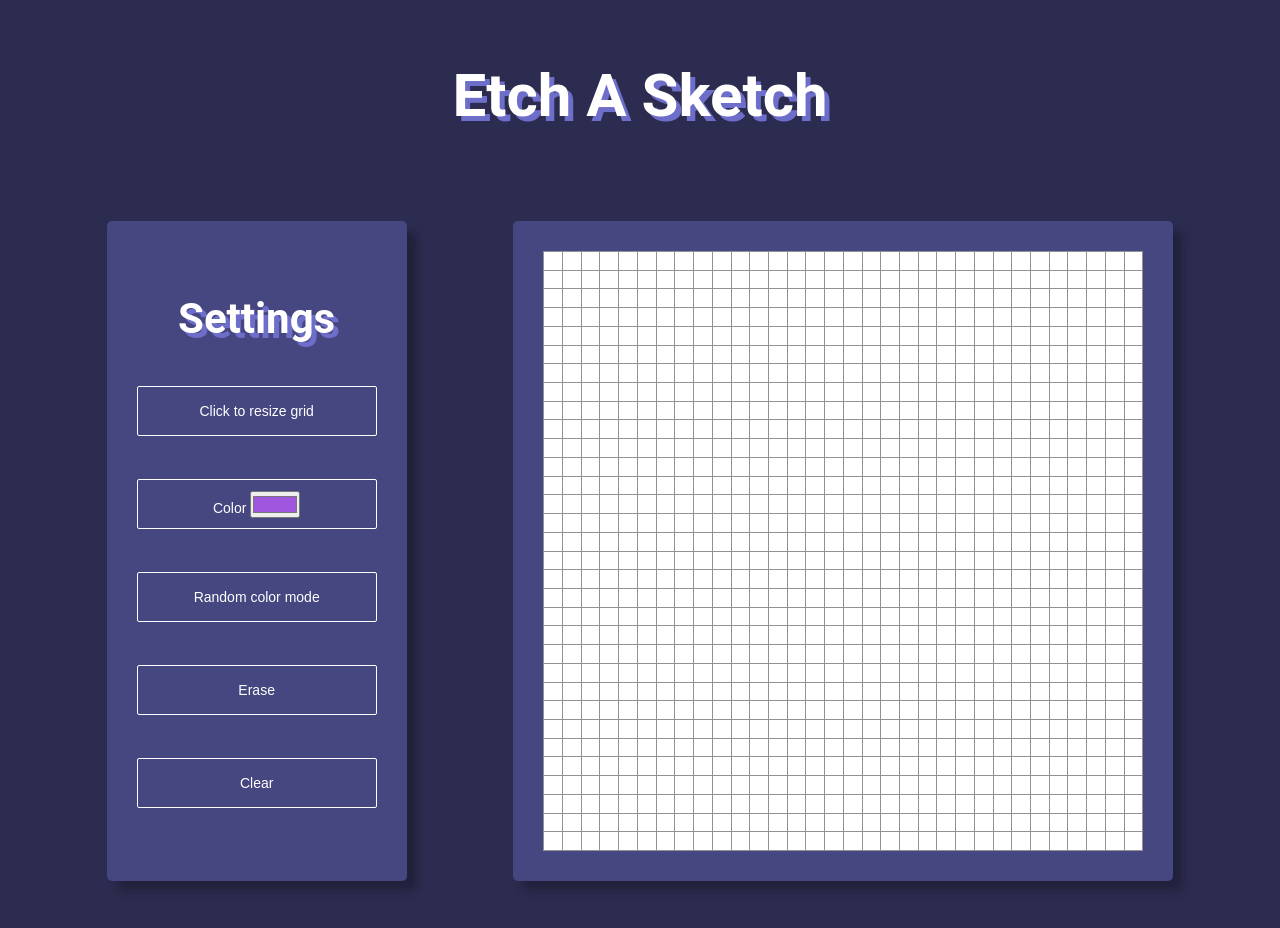
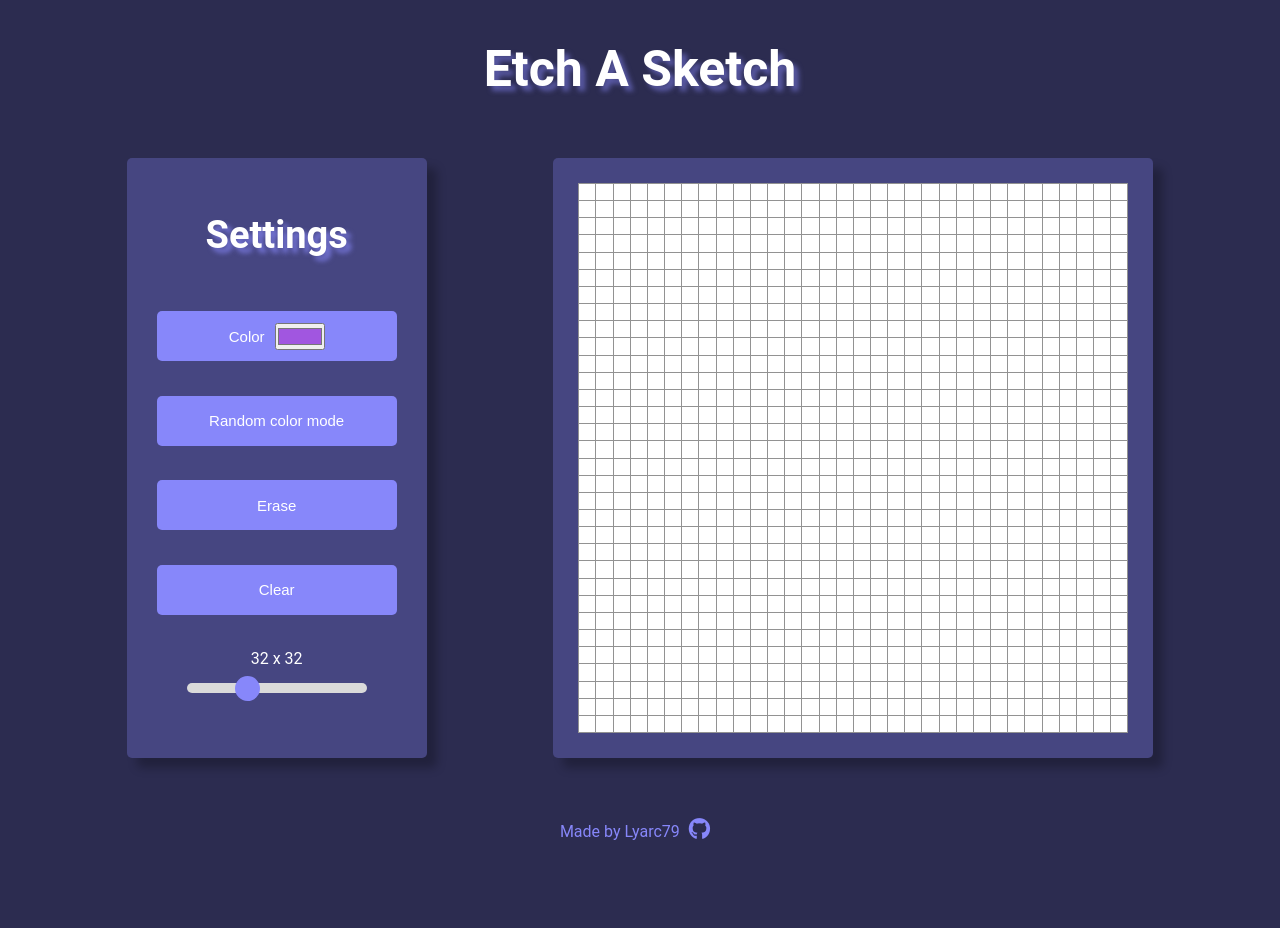
Before and after one commit to Lyarc79/Etch-a-Sketch, a plain HTML site: page index.html in a window 1280 px wide. After the commit the page ends 851 px from the top, so only its background shows below. Drawn offline with Linux system fonts and the light colour scheme.

Commit message:
Finished styling

```diff
--- a/index.html
+++ b/index.html
@@ -5,6 +5,7 @@
     <meta charset="UTF-8">
     <title>Etch-a-Sketch</title>
     <link rel="stylesheet" href="./style.css">
+    <script src="https://kit.fontawesome.com/967516047d.js" crossorigin="anonymous"></script>
 </head>
 
 <body>
@@ -14,20 +15,31 @@
     <div class="main">
         <div class="settings">
             <h3>Settings</h3>
-            <button id="resizeBtn">Click to resize grid</button>
-            <button>
+            <button id="colorBtn">
                 Color
                 <input type="color" value="#a156e0" id="color-picker">
             </button>
             <button id="randomColorBtn">Random color mode</button>
             <button id="eraseBtn">Erase</button>
             <button id="clearBtn">Clear</button>
+            <div id="sliderBar">
+                <label id="sliderSizeDisplay">32 x 32</label>
+                <input type="range" min="1" max="100" value="32" id="slider" class="slider">
+            </div>
         </div>
         <div class="sketchWrap">
             <div id="sketch"></div>
         </div>
     </div>
+    <footer id="footer">
+        <p> Made by Lyarc79
+            <a href="https://github.com/Lyarc79" target="_blank">
+                <i id="github-logo" class="fa-brands fa-github"></i>
+            </a>
+        </p>
+    </footer>
 
     <script src="./index.js"></script>
 </body>
+
 </html>
--- a/index.js
+++ b/index.js
@@ -37,12 +37,25 @@ colorPicker.addEventListener('input', function (event) {
     currentColor = selectedColor;
 })
 
+// Color button
+const colorBtn = document.getElementById('colorBtn');
+colorBtn.addEventListener('click', () =>{
+    colorBtn.classList.toggle('active');
+    eraseBtn.classList.remove('active');
+    randomRGBbtn.classList.remove('active');
+    isRandomRGBMode = false;
+    isErasing = false;
+    currentColor = colorPicker.value;
+})
+
 // Random RGB picker
 const randomRGBbtn = document.getElementById('randomColorBtn');
 let isRandomRGBMode = false;
 randomRGBbtn.addEventListener('click', () => {
     isRandomRGBMode = !isRandomRGBMode;
-    randomRGBbtn.textContent = isRandomRGBMode ? 'Random Color Mode (On)' : 'Random Color Mode (Off)';
+    randomRGBbtn.classList.toggle('active', isRandomRGBMode);
+    eraseBtn.classList.remove('active');
+    colorBtn.classList.remove('active');
 })
 
 // Function to get the random RGB color
@@ -58,7 +71,9 @@ const eraseBtn = document.getElementById('eraseBtn');
 let isErasing = false;
 eraseBtn.addEventListener('click', () => {
     isErasing = !isErasing;
-    eraseBtn.textContent = isErasing ? 'Eraser (On)' : 'Eraser(Off)';
+    eraseBtn.classList.toggle('active', isErasing);
+    randomRGBbtn.classList.remove('active');
+    colorBtn.classList.remove('active');
 });
 
 mainContainer.addEventListener('mousemove', (e) =>{
@@ -70,7 +85,6 @@ mainContainer.addEventListener('mousemove', (e) =>{
     }
 })
 
-
 // Clear grid
 const clearBtn = document.getElementById('clearBtn');
 const squares = document.getElementsByClassName('square');
@@ -79,6 +93,7 @@ clearBtn.addEventListener('click', () => {
         squares[i].style.backgroundColor = 'transparent';
     }
 })
+
 
 // This do the painting
 function sketchDrawing() {
@@ -112,17 +127,14 @@ function sketchDrawing() {
 
 sketchDrawing();
 
-// Grid resizing button
-const resizeBtn = document.getElementById('resizeBtn');
-resizeBtn.addEventListener('click', () => {
-    let answer = prompt("Please enter your desired size");
-    answer = parseInt(answer);
-    if (answer > 100) {
-        answer = 100;
-    } else if (answer <= 0) {
-        answer = 1;
-    }
+// Grid resizing slider
+const slider = document.getElementById('slider');
+const sliderSizeDisplay = document.getElementById('sliderSizeDisplay');
+
+slider.addEventListener('input', () => {
+    const newSize = slider.value;
+    sliderSizeDisplay.textContent = `${newSize} x ${newSize}`;
     mainContainer.innerHTML = '';
-    createSketchPad(answer);
+    createSketchPad(newSize);
     sketchDrawing();
 })
--- a/style.css
+++ b/style.css
@@ -19,20 +19,20 @@ body{
 
 .header{
     margin-top: 30px;
-    padding: 30px 0;
+    padding: 10px 0;
  }
 
  .title{
     text-align: center;
-    font-size: 60px;
+    font-size: 50px;
     font-weight: bold;
     color: white;
-    text-shadow: 5px 5px var(--secondary-light);
+    text-shadow: 5px 5px 5px rgba(109, 109, 202, 0.7);
  }
 
  .main{
-    margin-top: 60px;
-    margin-bottom: 60px;
+    margin-top: 50px;
+    margin-bottom: 30px;
     display: flex;
     justify-content: space-evenly;
     max-width: 1400px;
@@ -44,8 +44,8 @@ body{
     display: flex;
     justify-content: center;
     align-items: center;
-    width: 660px;
-    height: 660px;
+    width: 600px;
+    height: 600px;
     background-color: var(--secondary-dark);
     box-shadow: rgba(0, 0, 0, 0.25) 10px 10px 10px;
     border-radius: 5px;
@@ -54,8 +54,8 @@ body{
 #sketch{
     display: flex;
     flex-wrap: wrap;
-    width: 600px;
-    height: 600px;
+    width: 550px;
+    height: 550px;
     background-color: #ffffff;
     border-right: 1px solid rgb(146, 146, 146);
     border-bottom: 1px solid rgb(146, 146, 146);
@@ -88,17 +88,88 @@ body{
 div > button{
     color: white;
     padding: 10px 15px;
-    border: 1px solid white;
-    border-radius: 2px;
+    border: none;
+    border-radius: 5px;
     height: 50px;
     width: 100%;
     text-align: center;
-    background-color: transparent;
-    font-size: 14px;
+    background-color: var(--primary-light);
+    font-size: 15px;
+    cursor: pointer;
+    transition: background-color 0.3s ease-in-out, transform 0.2s ease-in-out;
+}
+
+#colorBtn{
+    display: flex;
+    justify-content: center;
+    align-items: center;
+    gap: 10px;
+}
+
+div > button:hover{
+    background-color: var(--secondary-light);
+    transform: scale(1.05);
+    box-shadow: 2px 2px 5px rgba(0, 0, 0, 0.2);
+}
+div > button.active{
+    background-color: var(--primary-dark);
 }
 
 div > h3{
-    font-size: 42px;
+    font-size: 38px;
     color: white;
-    text-shadow: 5px 5px var(--secondary-light);
+    text-shadow: 5px 5px 5px rgba(135, 135, 250, 0.7);
+    margin-top: -10px;
+    margin-bottom: 20px;
 }
+
+#sliderBar{
+    display: flex;
+    flex-direction: column;
+    gap: 15px;
+    justify-content: center;
+    align-items: center;
+    width: 75%;
+}
+
+#sliderSizeDisplay{
+    color: white;
+    font-size: 16px;
+}
+
+.slider{
+    -webkit-appearance: none;
+    width: 100%;
+    height: 10px;
+    background: rgb(218, 218, 218);
+    outline: none;
+    border-radius: 5px;
+}
+
+input[type="range"]::-webkit-slider-thumb{
+    -webkit-appearance: none;
+    appearance: none;
+    width: 25px;
+    height: 25px;
+    background-color: var(--primary-light);
+    cursor: pointer;
+    border-radius: 50%;
+}
+
+#footer{
+    text-align: center;
+    padding: 30px 0px 10px 0px;
+    color: var(--primary-light);
+}
+
+#github-logo{
+    color: var(--primary-light);
+    font-size: 22px;
+    margin-right: 10px;
+    margin-left: 5px;
+    transition: transform 0.3s ease-in-out;
+}
+#github-logo:hover{
+    transform: scale(1.1) rotate(360deg);
+    transition: transform 0.3s ease-in-out;
+}
```
